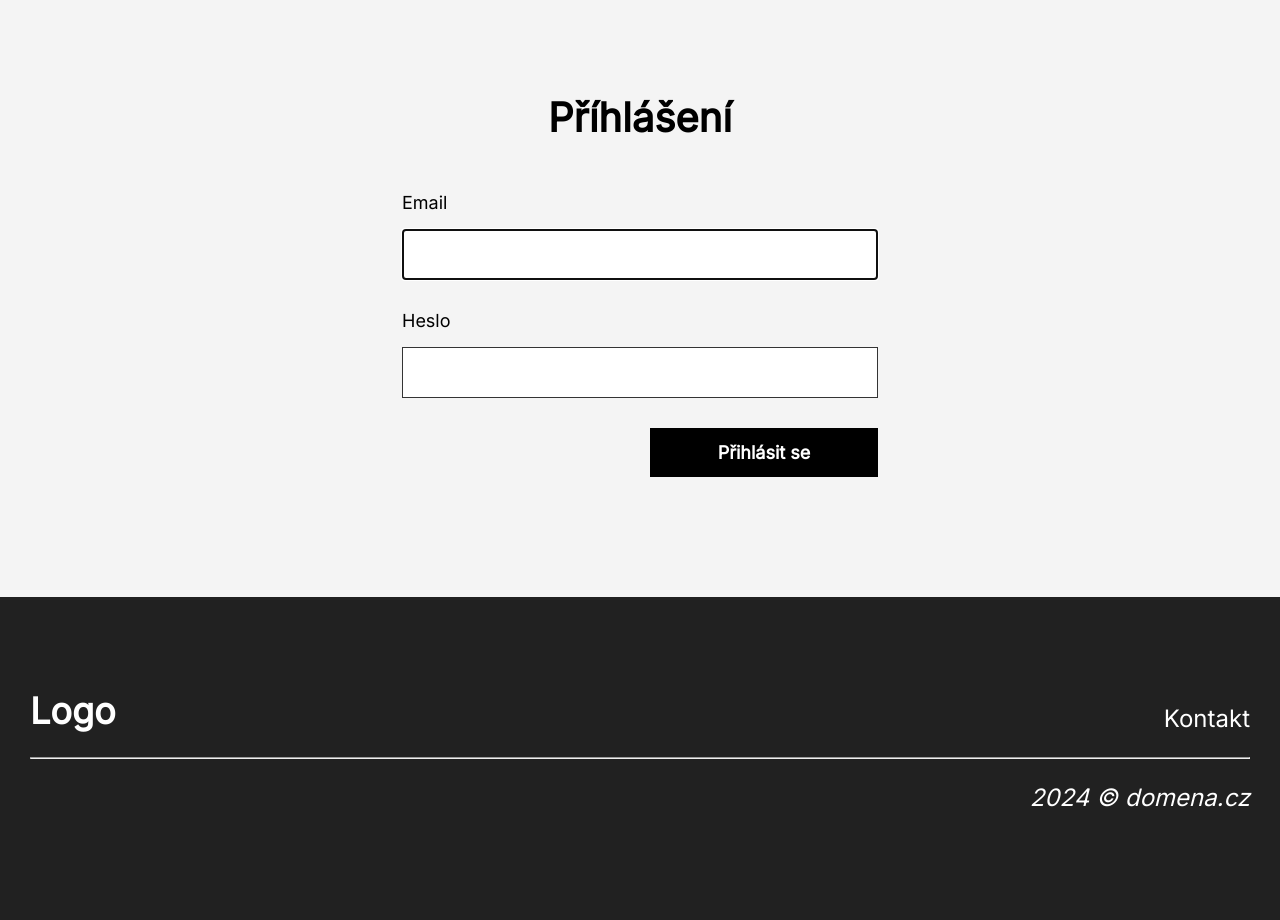
After one commit to JakubPradeniak/codingschool_blog, a Symfony app: template symfony/templates/security/login.html.twig in a window 1280 px wide. The commit adds this page. Shown: the part 521-1441 px from the top of the page. Run offline with Twig, Linux system fonts and the light colour scheme; the template is opened without the code that fills it, so the values that code supplies are empty; style sheets or scripts are compiled from the project's sources; some libraries are stand-ins or nearby versions.

Commit message:
Create login form

```diff
--- a/symfony/templates/components/public/header.html.twig
+++ b/symfony/templates/components/public/header.html.twig
@@ -13,7 +13,7 @@
                     </div>
                 </div>
             </div>
-            <a href="">Přihlásit se</a>
+            <a href="{{ path('app_login') }}">Přihlásit se</a>
         </div>
         <svg class="otevrit" width="51" height="51" viewBox="0 0 51 51" fill="none"
             xmlns="http://www.w3.org/2000/svg">
--- /dev/null
+++ b/symfony/templates/security/login.html.twig
@@ -0,0 +1,40 @@
+{% extends 'base.html.twig' %}
+
+{% block title %}Přihlášení{% endblock %}
+
+{% block body %}
+    {% include 'components/public/header.html.twig' %}
+
+    <main class="jednoduchy-formular">
+        <h1>Příhlášení</h1>
+        {% if app.user %}
+            <p>
+                Již jste příhlášen(a) jako: {{ app.user.userIdentifier }}, <a href="{{ path('app_logout') }}">Odhlásit se</a>
+            </p>
+        {% else %}
+            <form method="post">
+                {% if error %}
+                    <div class="alert alert-danger">{{ error.messageKey|trans(error.messageData, 'security') }}</div>
+                {% endif %}
+                <div>
+                    <label for="username">Email</label>
+                    <input type="email" value="{{ last_username }}" name="_username" id="username" class="form-control" autocomplete="email" required autofocus>
+                </div>
+                <div>
+                    <label for="password">Heslo</label>
+                    <input type="password" name="_password" id="password" class="form-control" autocomplete="current-password" required>
+                </div>
+                <input type="hidden" name="_csrf_token"
+                    value="{{ csrf_token('authenticate') }}"
+                >
+                <div>
+                    <button class="btn btn-lg btn-primary" type="submit">
+                        Přihlásit se
+                    </button>
+                </div>
+            </form>
+        {% endif %}
+    </main>
+
+    {% include 'components/public/footer.html.twig' %}
+{% endblock %}
```
Also changed, not shown: symfony/src/Controller/SecurityController.php (added, +32 -0 lines), 1 other file.
